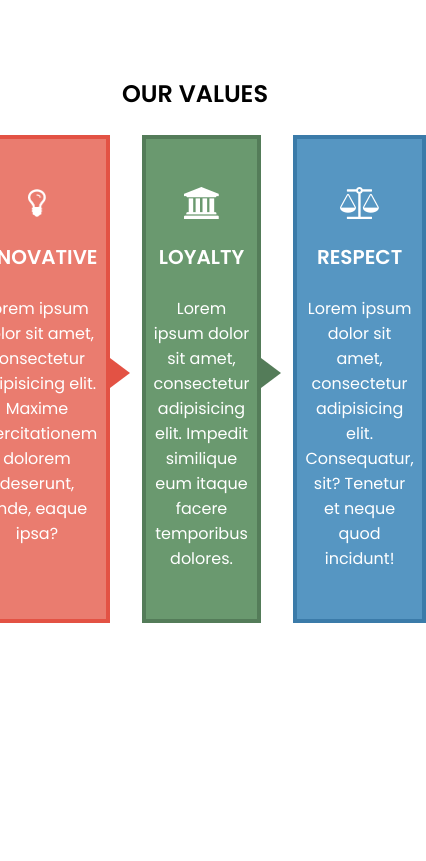
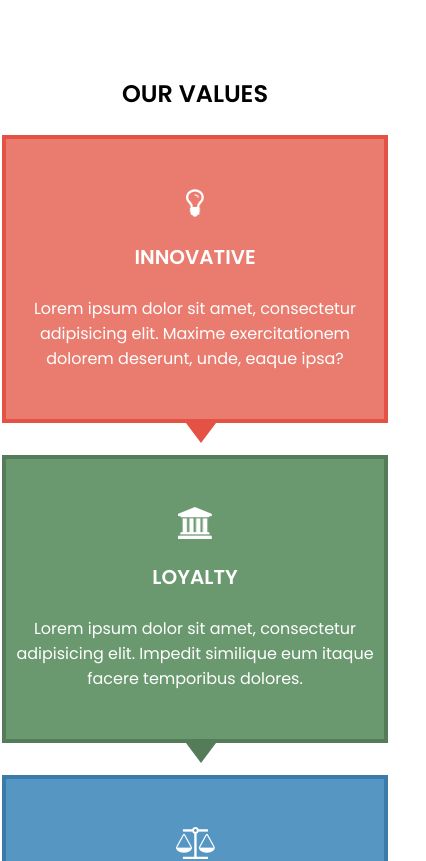
Before and after one commit to pramanarendra/suitmedia-front-end, a React (Create React App) app: page / in a window 390 px wide. Shown: the part 780-1641 px from the top of the page, 426 px wide, since content can reach past the window. Before the commit the page ends 1483 px from the top, so only its background shows below. Built offline with nearby package versions, Linux system fonts and the light colour scheme.

Commit message:
responsive values

```diff
--- a/src/components/Values.css
+++ b/src/components/Values.css
@@ -73,3 +73,31 @@
     font-size: 20px;
     margin-bottom: 24px;
 }
+
+@media screen and (max-width: 960px) {
+    .values-cards {
+        /* display: flex;
+        gap: 32px;
+        justify-content: center; */
+        flex-direction: column;
+        align-items: center;
+    }
+
+    .card:nth-child(1)::after,
+    .card:nth-child(2)::after {
+        border-left: 18px solid transparent;
+        border-right: 18px solid transparent;
+        right: calc(50% - 24px);
+        bottom: calc(-18px - 24px);
+        top: auto;
+    }
+
+    .card:nth-child(1)::after {
+        border-top: 24px solid #E35244;
+    }
+
+    .card:nth-child(2)::after {
+        border-top: 24px solid #547C59;
+    }
+
+}
```
